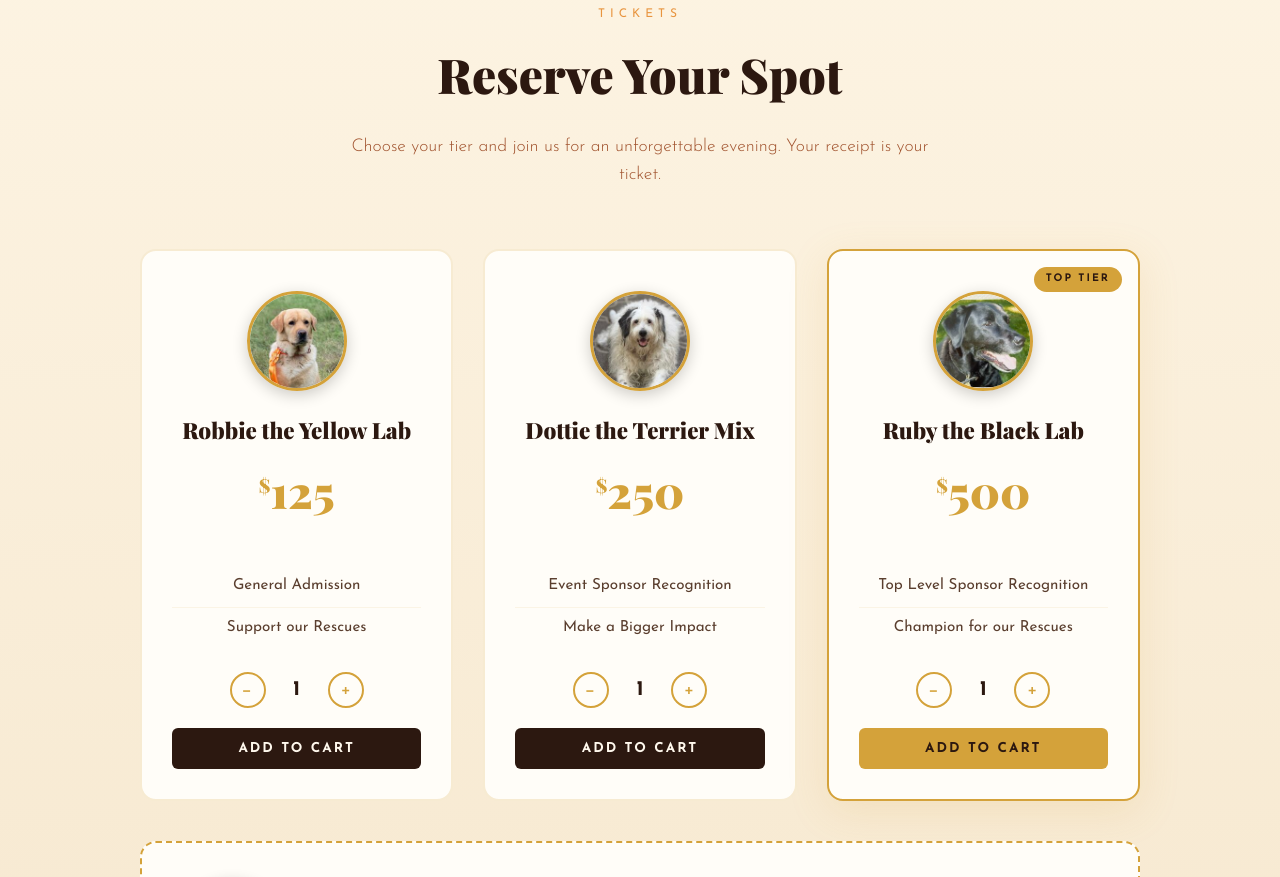
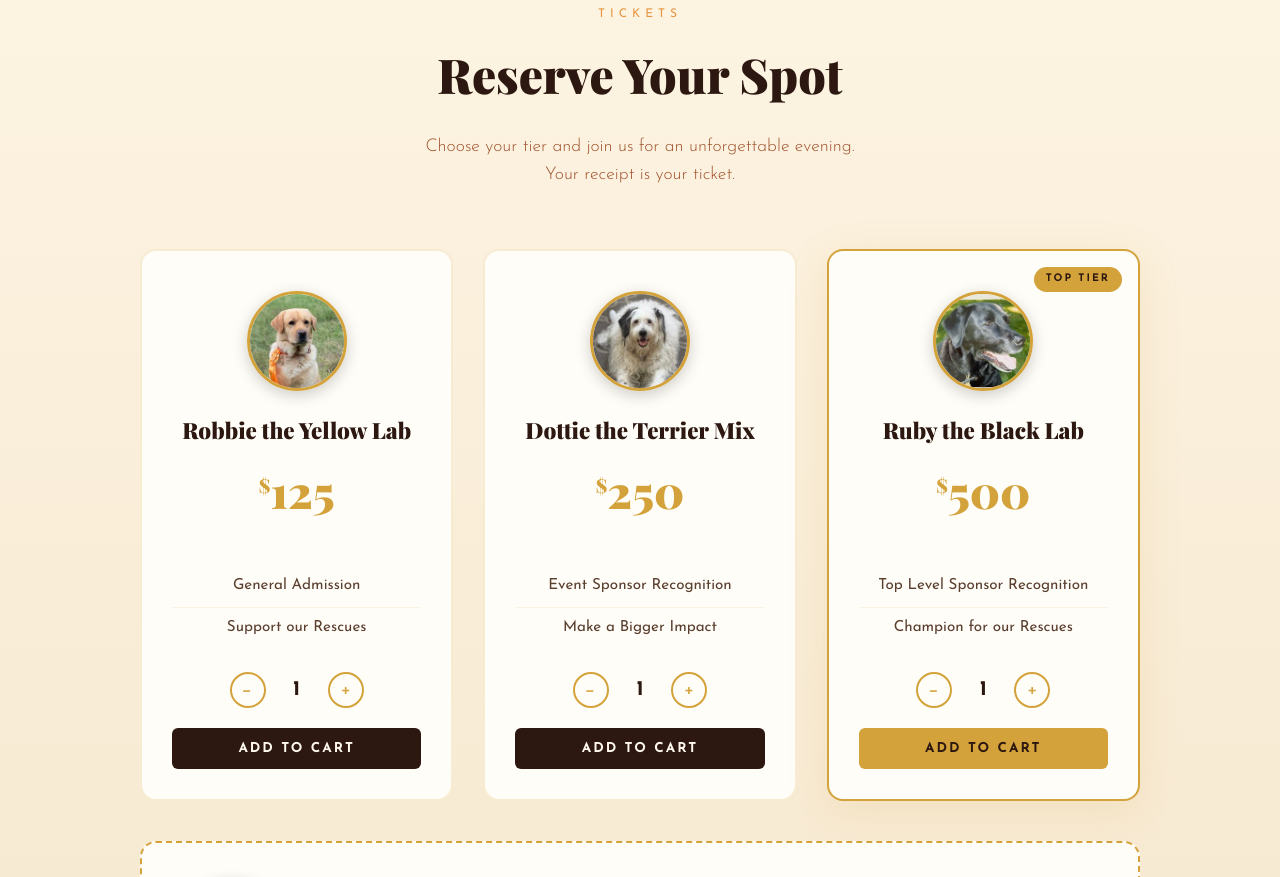
Before and after one commit to rheaton64/wooffstock, a Next.js app: page / in a window 1280 px wide. Shown: the part 7380-8257 px from the top of the page. Built offline with nearby package versions, Linux system fonts and the light colour scheme; grey boxes are pictures that could not be loaded.

Commit message:
move ticket line to new line

```diff
--- a/src/components/TicketSection.tsx
+++ b/src/components/TicketSection.tsx
@@ -135,7 +135,10 @@ export default function TicketSection() {
       <FadeIn><div className="section-label">Tickets</div></FadeIn>
       <FadeIn><div className="section-title">Reserve Your Spot</div></FadeIn>
       <FadeIn>
-        <div className="section-subtitle">Choose your tier and join us for an unforgettable evening. Your receipt is your ticket.</div>
+        <div className="section-subtitle">
+          <div>Choose your tier and join us for an unforgettable evening.</div>
+          <div>Your receipt is your ticket.</div>
+        </div>
       </FadeIn>
 
       <div className="tickets-grid">
```
